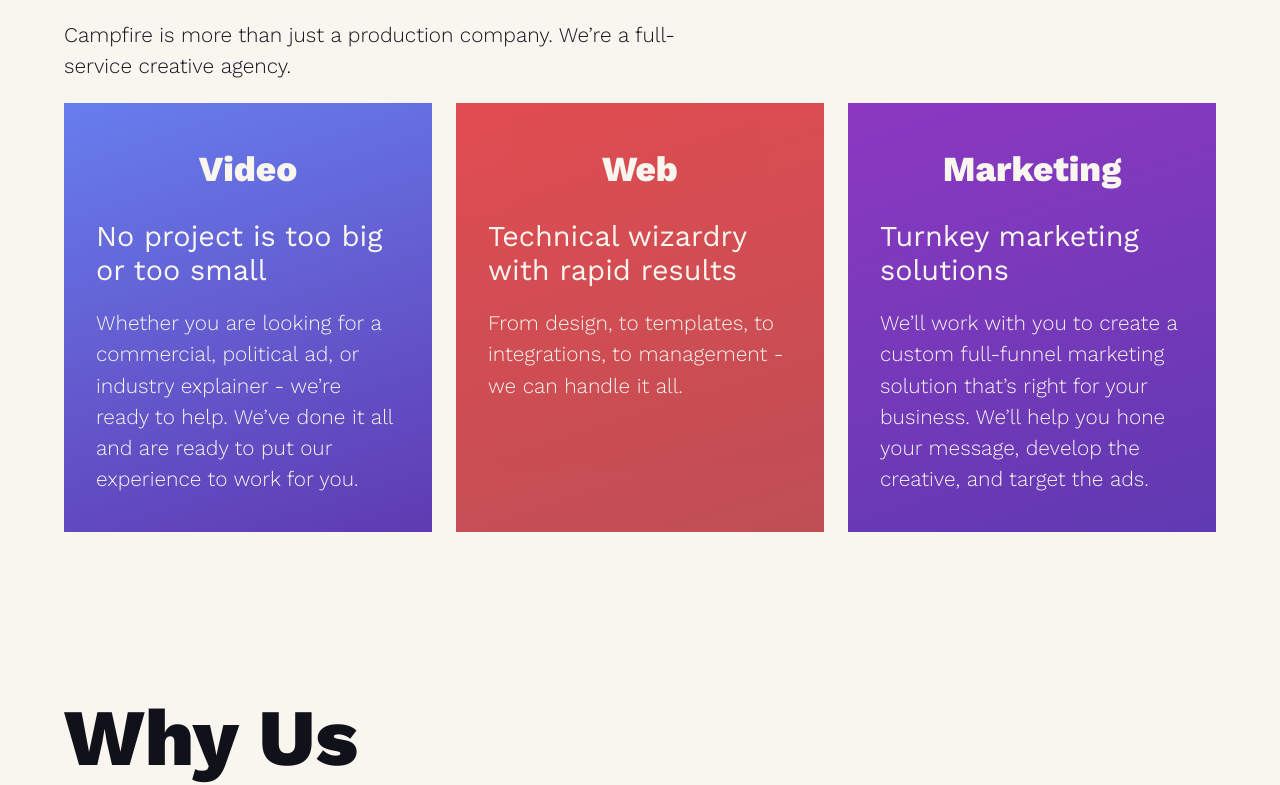
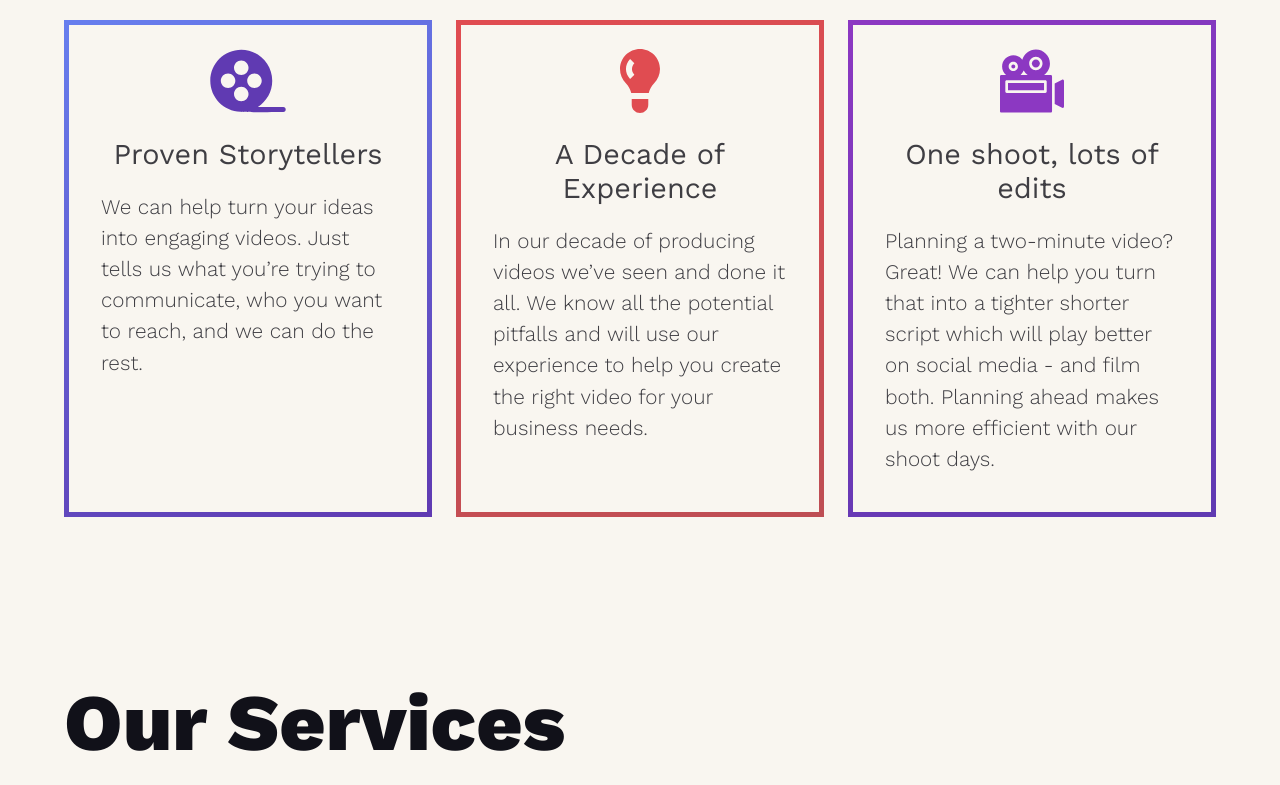
Before and after one commit to campfirefirm/campfirefirm.com, a Next.js app: page /video in a window 1280 px wide. Shown: the part 2329-3114 px from the top of the page. Built offline with nearby package versions, Linux system fonts and the light colour scheme.

Commit message:
video: swap why/services

```diff
--- a/pages/video/index.js
+++ b/pages/video/index.js
@@ -54,8 +54,6 @@
           <Selector tags={tags} videos={videos.sort((a, b) => a.priority - b.priority)} />
         </section>
 
-        <Services page={'video'} />
-
         <section id="why">
           <h2 className={styles.title}>Why Us</h2>
           <div className={styles.content}>
@@ -94,6 +92,8 @@
             </div>
           </div>
         </section>
+
+        <Services page={'video'} />
       </main>
     </div>
   )
```
